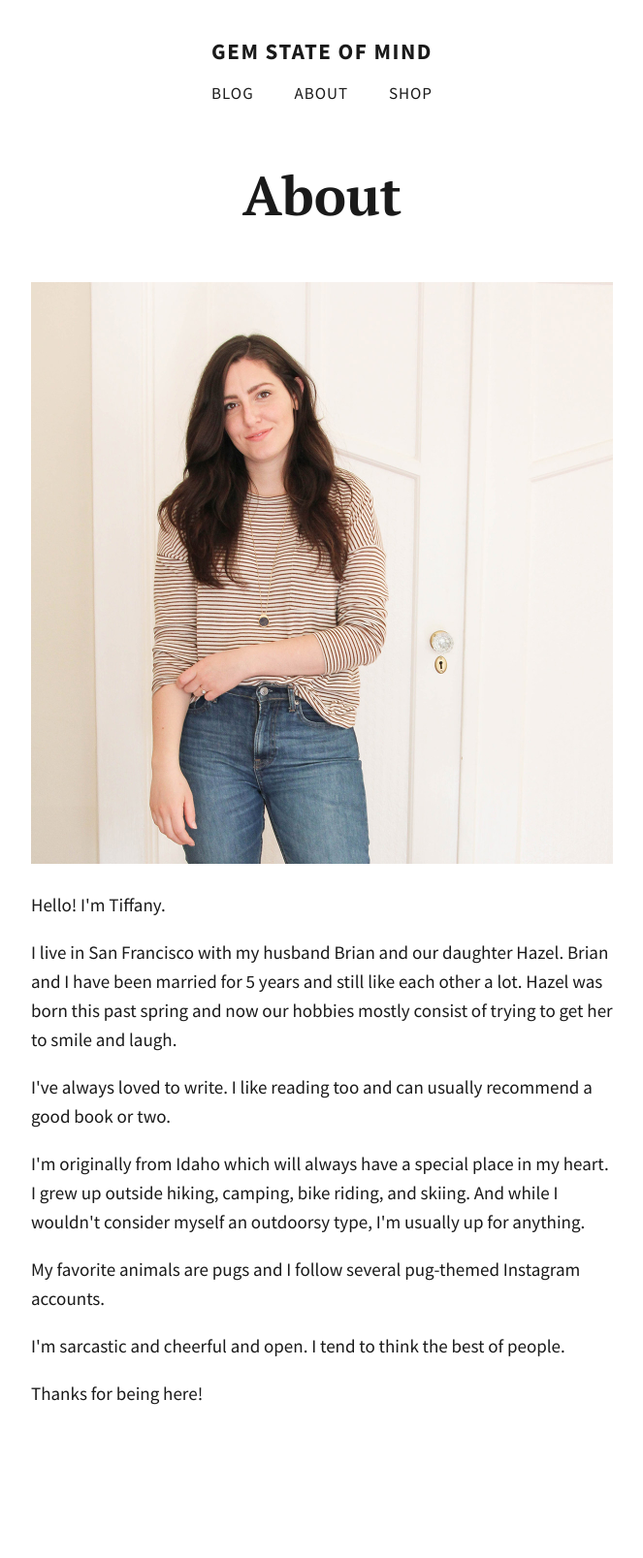
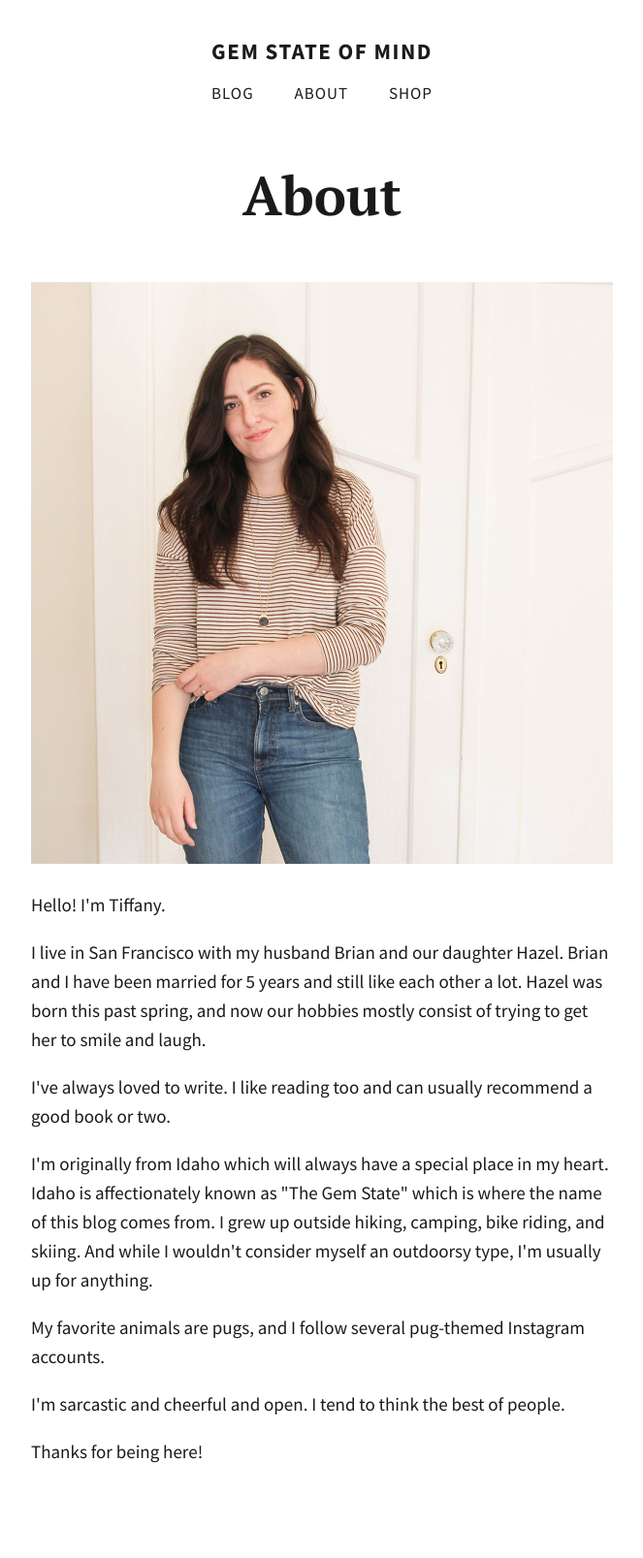
Before and after one commit to totiffany/totiffany.github.io, a Jekyll site: the page built from about/index.html, in a window 1280 px wide. Shown: the whole page at 97% size, without its empty margins (308-971 px from the left). Built offline with Jekyll 4.4.1, drawn with Linux system fonts in a browser that asks for light colours; before the commit the page ends 1547 px from its top, so only the background shows below that.

Commit message:
Update index.html

```diff
--- a/about/index.html
+++ b/about/index.html
@@ -13,15 +13,15 @@ published: true
 Hello! I'm Tiffany.
 </p>
 <p>
-I live in San Francisco with my husband Brian and our daughter Hazel. Brian and I have been married for 5 years and still like each other a lot. Hazel was born this past spring and now our hobbies mostly consist of trying to get her to smile and laugh.
+I live in San Francisco with my husband Brian and our daughter Hazel. Brian and I have been married for 5 years and still like each other a lot. Hazel was born this past spring, and now our hobbies mostly consist of trying to get her to smile and laugh.
 </p>
 <p>
   I've always loved to write. I like reading too and can usually recommend a good book or two.</p>
 <p>
-I'm originally from Idaho which will always have a special place in my heart. I grew up outside hiking, camping, bike riding, and skiing. And while I wouldn't consider myself an outdoorsy type, I'm usually up for anything.
+I'm originally from Idaho which will always have a special place in my heart. Idaho is affectionately known as "The Gem State" which is where the name of this blog comes from. I grew up outside hiking, camping, bike riding, and skiing. And while I wouldn't consider myself an outdoorsy type, I'm usually up for anything.
 </p>
 <p>
-My favorite animals are pugs and I follow several pug-themed Instagram accounts.
+My favorite animals are pugs, and I follow several pug-themed Instagram accounts.
 </p>
 <p>
 I'm sarcastic and cheerful and open. I tend to think the best of people.
```
